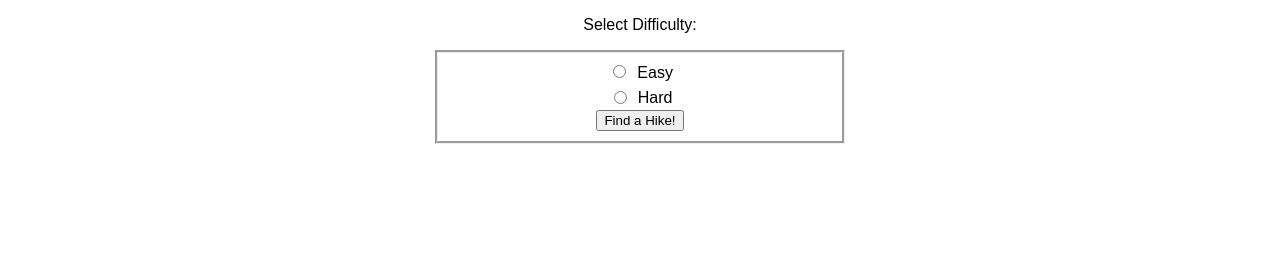
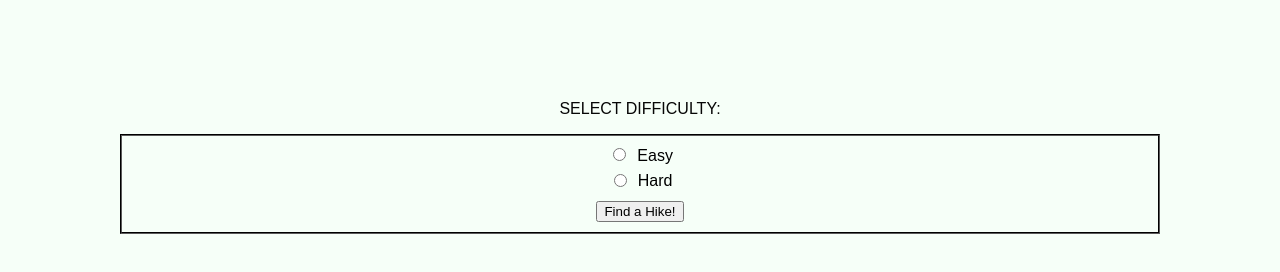
Before and after one commit to jennamand/hikingnl, a plain HTML site: page index.html in a window 1280 px wide. Drawn offline with Linux system fonts and the light colour scheme.

Commit message:
CSS edits

```diff
--- a/index.html
+++ b/index.html
@@ -11,8 +11,9 @@
 </head>
 
 <body>
-
-    <p> Select Difficulty:</p>
+    <div id="header">
+        <p>SELECT DIFFICULTY:</p>
+    </div>
 
     <form>
         <fieldset>
@@ -26,8 +27,9 @@
         </fieldset>
     </form>
 
- <p id="output"></p>
-
+    <div id="result">
+        <p id="output"></p>
+    </div>
 
     <script src="src/index.js"></script>
 </body>
--- a/src/index.js
+++ b/src/index.js
@@ -39,11 +39,13 @@ function displayArray() {
             }
         }
 
+// if(hikes[i][0] == chosen) {
 
+    //results[i] = hikes[i][1];
 
-//results[i] = hikes[i][1];
+        //document.getElementById("output").innerHTML = "Trail: "+results[i];
 
-//document.getElementById("output").innerHTML = "Trail: "+results[i];
+    //}
 
         //We need to check the row for the difficulty value, compare it with the chosen variable and collect a list of rows that match that criteria
         //Populate "results" arrays with corresponding hikes
--- a/style.css
+++ b/style.css
@@ -1,14 +1,30 @@
 fieldset{
     margin: auto;
-    border-width: medium;
-    width: 30%;
+    border-width: 2px;
+    border-color: #060606;
+    width: 80%;
 }
 
 input {
     margin: .4rem;
 }
 
-body{
+body {
     text-align: center;
-    font-family: Arial, Helvetica, sans-serif;
+    font-family: 'Pathway Gothic One', sans-serif;
+    background-color: #F6FFF8;
 }
+
+#header {
+    color:#060606;
+    margin-top: 100px;
+}
+
+#result {
+    font-family: 'Pathway Gothic One', sans-serif;
+}
+
+#button {
+    margin-top: 8px;
+
+}
```
Also changed, not shown: img/grosmorne.jpeg (added).
